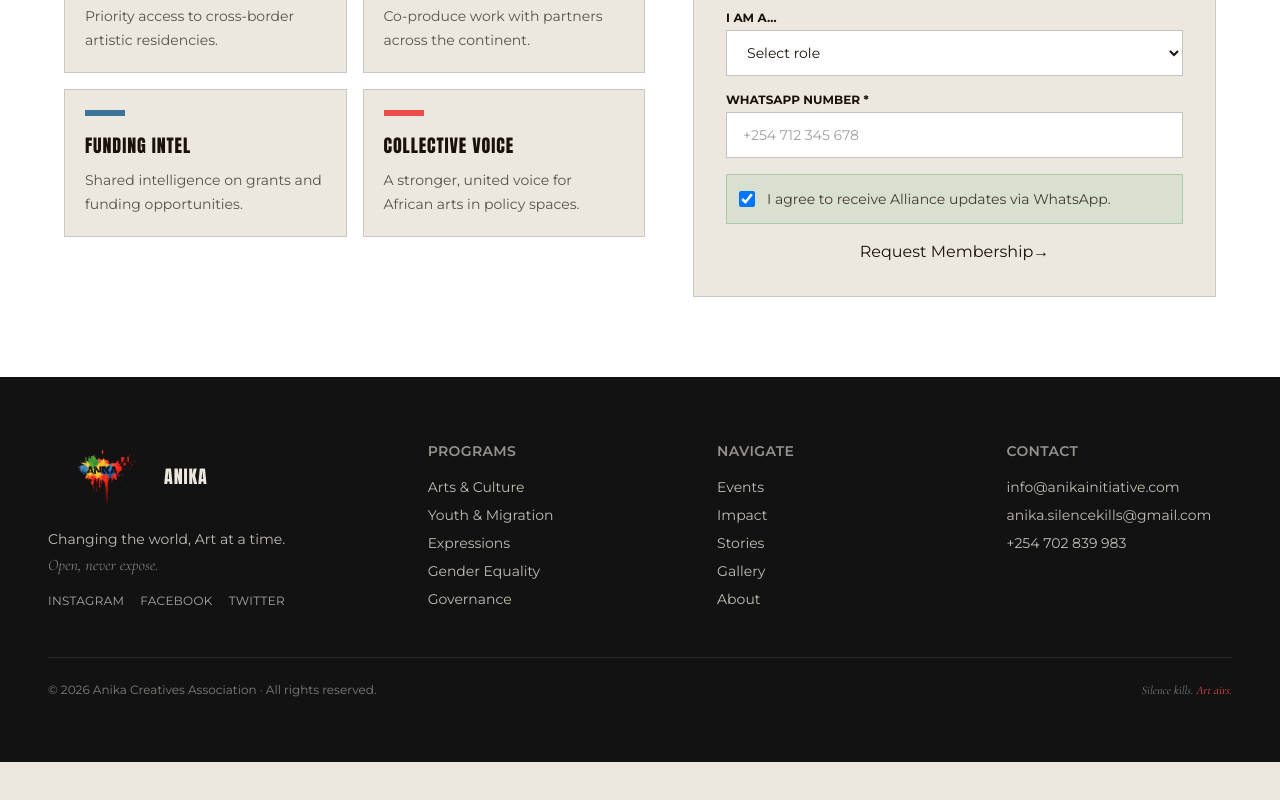
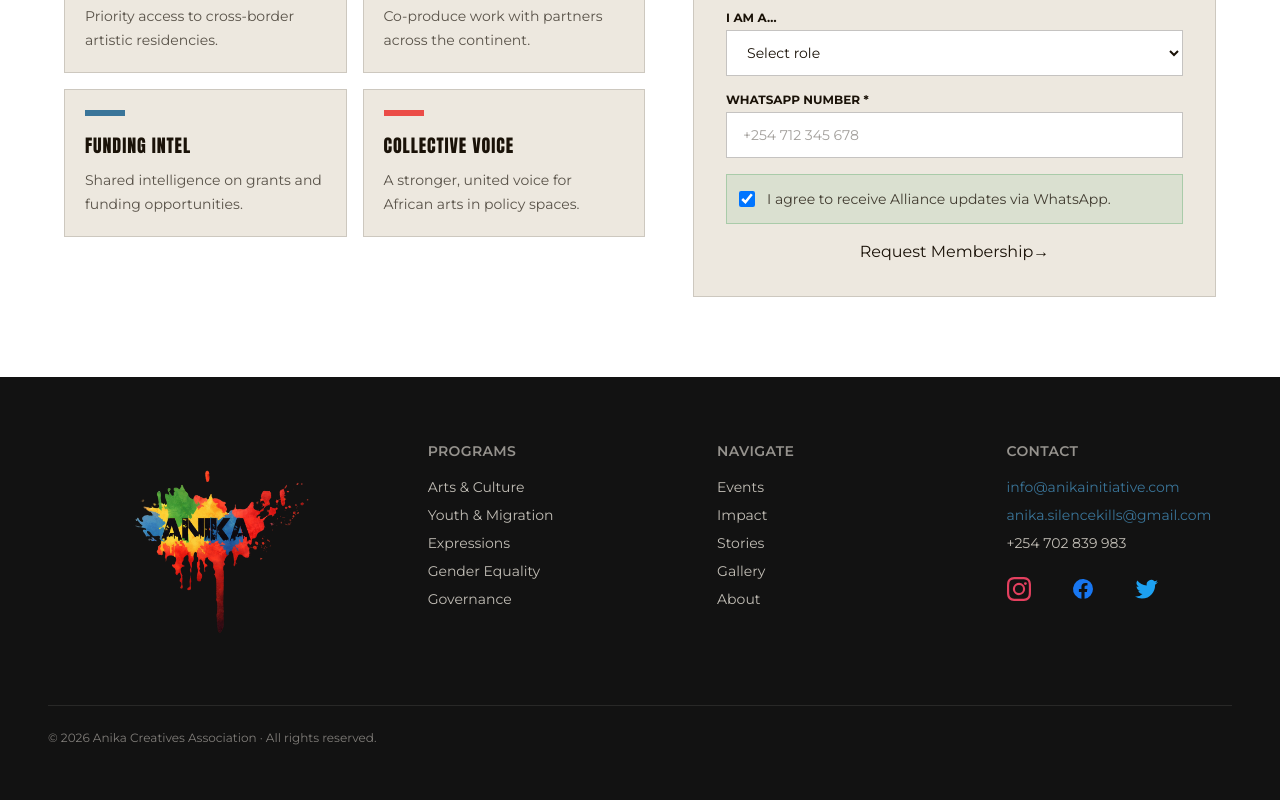
Before and after one commit to Jkosencha/Anika-Initiative, a React (Vite) app: page /alliance in a window 1280 px wide. Shown: the part 896-1696 px from the top of the page. Before the commit the page ends 1658 px from the top, so only its background shows below. Built offline with nearby package versions, Linux system fonts and the light colour scheme.

Commit message:
Bigger logo and social icons

```diff
--- a/src/components/layout/Footer.jsx
+++ b/src/components/layout/Footer.jsx
@@ -23,28 +23,12 @@ function Footer() {
         <div className="grid gap-10 sm:grid-cols-2 lg:grid-cols-[1.4fr_1fr_1fr_1fr] lg:gap-x-16">
           <div>
             <NavLink to="/" className="flex items-center gap-2">
-              <img src="/anika-logo.png" alt="Anika Initiative" className="h-18 w-auto object-contain" />
-              <span className="font-display text-lg uppercase tracking-wide">Anika</span>
+              <img src="/anika-logo.png" alt="Anika Initiative" className="h-54 w-auto object-contain" />
+              {/* <span className="font-display text-lg uppercase tracking-wide">Anika</span> */}
             </NavLink>
-            <p className="mt-4 font-body text-sm text-cream/80">Changing the world, Art at a time.</p>
-            <p className="mt-1 font-editorial italic text-cream/50">Open, never expose.</p>
-            <ul className="mt-4 flex gap-4 font-body text-xs uppercase tracking-wide text-cream/70">
-              <li>
-                <a href="https://instagram.com/Anikainitiative_" target="_blank" rel="noreferrer" className="hover:text-coral">
-                  Instagram
-                </a>
-              </li>
-              <li>
-                <a href="https://facebook.com" target="_blank" rel="noreferrer" className="hover:text-coral">
-                  Facebook
-                </a>
-              </li>
-              <li>
-                <a href="https://x.com" target="_blank" rel="noreferrer" className="hover:text-coral">
-                  Twitter
-                </a>
-              </li>
-            </ul>
+            {/* <p className="mt-4 font-body text-sm text-cream/80">Changing the world, Art at a time.</p> */}
+            {/* <p className="mt-1 font-editorial italic text-cream/50">Open, never expose.</p> */}
+
           </div>
 
           <div>
@@ -77,12 +61,18 @@ function Footer() {
             <p className="font-body text-sm font-semibold uppercase tracking-wide text-cream/60">Contact</p>
             <ul className="mt-4 space-y-2 font-body text-sm text-cream/80">
               <li>
-                <a href="mailto:info@anikainitiative.com" className="hover:text-coral">
+                <a
+                  href="mailto:info@anikainitiative.com"
+                  className="text-anika-blue transition-opacity duration-200 hover:opacity-70"
+                >
                   info@anikainitiative.com
                 </a>
               </li>
               <li>
-                <a href="mailto:anika.silencekills@gmail.com" className="hover:text-coral">
+                <a
+                  href="mailto:anika.silencekills@gmail.com"
+                  className="text-anika-blue transition-opacity duration-200 hover:opacity-70"
+                >
                   anika.silencekills@gmail.com
                 </a>
               </li>
@@ -92,14 +82,56 @@ function Footer() {
                 </a>
               </li>
             </ul>
+
+            <ul className="mt-6 flex gap-10">
+              <li>
+                <a
+                  href="https://instagram.com/Anikainitiative_"
+                  target="_blank"
+                  rel="noreferrer"
+                  aria-label="Instagram"
+                  className="block text-[#E4405F] transition-transform duration-200 hover:scale-110"
+                >
+                  <svg viewBox="0 0 24 24" fill="currentColor" className="h-6 w-6">
+                    <path d="M12 2.16c3.2 0 3.58.01 4.85.07 3.25.15 4.77 1.69 4.92 4.92.06 1.27.07 1.65.07 4.85s-.01 3.58-.07 4.85c-.15 3.23-1.66 4.77-4.92 4.92-1.27.06-1.64.07-4.85.07s-3.58-.01-4.85-.07c-3.26-.15-4.77-1.7-4.92-4.92-.06-1.27-.07-1.65-.07-4.85s.01-3.58.07-4.85c.15-3.23 1.66-4.77 4.92-4.92 1.27-.06 1.65-.07 4.85-.07zM12 0C8.74 0 8.33.01 7.05.07 2.7.27.27 2.69.07 7.05.01 8.33 0 8.74 0 12s.01 3.67.07 4.95c.2 4.36 2.62 6.78 6.98 6.98C8.33 23.99 8.74 24 12 24s3.67-.01 4.95-.07c4.35-.2 6.78-2.62 6.98-6.98.06-1.28.07-1.69.07-4.95s-.01-3.67-.07-4.95c-.2-4.35-2.62-6.78-6.98-6.98C15.67.01 15.26 0 12 0zm0 5.84A6.16 6.16 0 1 0 18.16 12 6.16 6.16 0 0 0 12 5.84zM12 16a4 4 0 1 1 4-4 4 4 0 0 1-4 4zm6.41-10.85a1.44 1.44 0 1 0 1.44 1.44 1.44 1.44 0 0 0-1.44-1.44z" />
+                  </svg>
+                </a>
+              </li>
+              <li>
+                <a
+                  href="https://facebook.com"
+                  target="_blank"
+                  rel="noreferrer"
+                  aria-label="Facebook"
+                  className="block text-[#1877F2] transition-transform duration-200 hover:scale-110"
+                >
+                  <svg viewBox="0 0 24 24" fill="currentColor" className="h-6 w-6">
+                    <path d="M22 12a10 10 0 1 0-11.56 9.87v-6.98H7.9V12h2.54V9.8c0-2.5 1.49-3.89 3.78-3.89 1.1 0 2.24.2 2.24.2v2.46h-1.26c-1.24 0-1.63.77-1.63 1.56V12h2.78l-.44 2.89h-2.34v6.98A10 10 0 0 0 22 12z" />
+                  </svg>
+                </a>
+              </li>
+              <li>
+                <a
+                  href="https://x.com"
+                  target="_blank"
+                  rel="noreferrer"
+                  aria-label="Twitter"
+                  className="block text-[#1DA1F2] transition-transform duration-200 hover:scale-110"
+                >
+                  <svg viewBox="0 0 24 24" fill="currentColor" className="h-6 w-6">
+                    <path d="M23 4.98c-.83.37-1.72.62-2.65.73a4.6 4.6 0 0 0 2.02-2.54 9.2 9.2 0 0 1-2.92 1.12A4.58 4.58 0 0 0 11.7 8.4a13 13 0 0 1-9.44-4.79 4.58 4.58 0 0 0 1.42 6.11 4.5 4.5 0 0 1-2.07-.57v.06a4.58 4.58 0 0 0 3.67 4.49 4.6 4.6 0 0 1-2.06.08 4.58 4.58 0 0 0 4.28 3.18A9.2 9.2 0 0 1 0 19.54 12.94 12.94 0 0 0 7.03 21.5c8.44 0 13.06-6.99 13.06-13.06 0-.2 0-.4-.01-.6A9.3 9.3 0 0 0 23 4.98z" />
+                  </svg>
+                </a>
+              </li>
+            </ul>
           </div>
         </div>
 
         <div className="mt-12 flex flex-col gap-2 border-t border-cream/10 pt-6 text-xs text-cream/50 sm:flex-row sm:items-center sm:justify-between">
           <p>&copy; {new Date().getFullYear()} Anika Creatives Association &middot; All rights reserved.</p>
-          <p className="font-editorial italic">
+          {/* <p className="font-editorial italic">
             Silence kills. <span className="text-coral">Art airs.</span>
-          </p>
+          </p> */}
         </div>
       </div>
     </footer>
```
